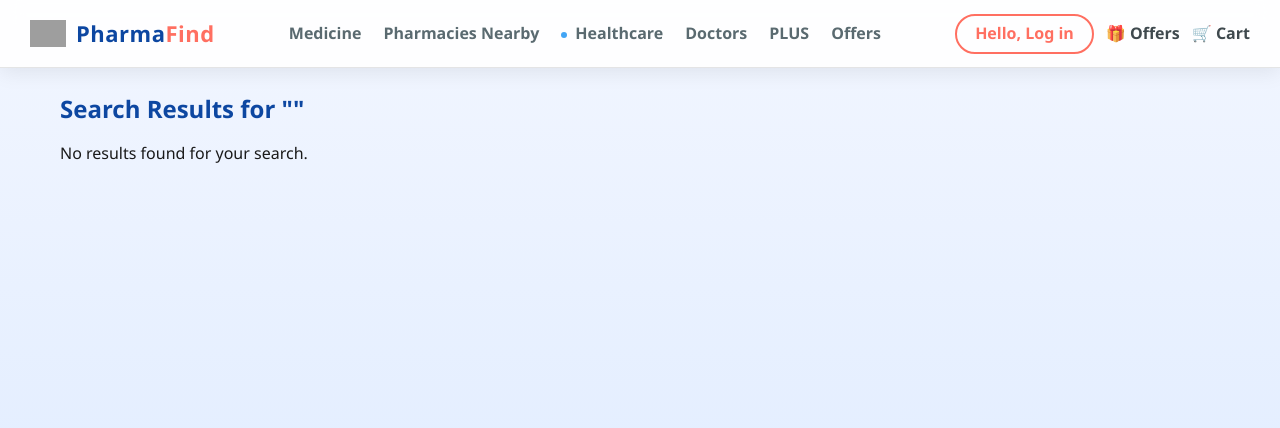
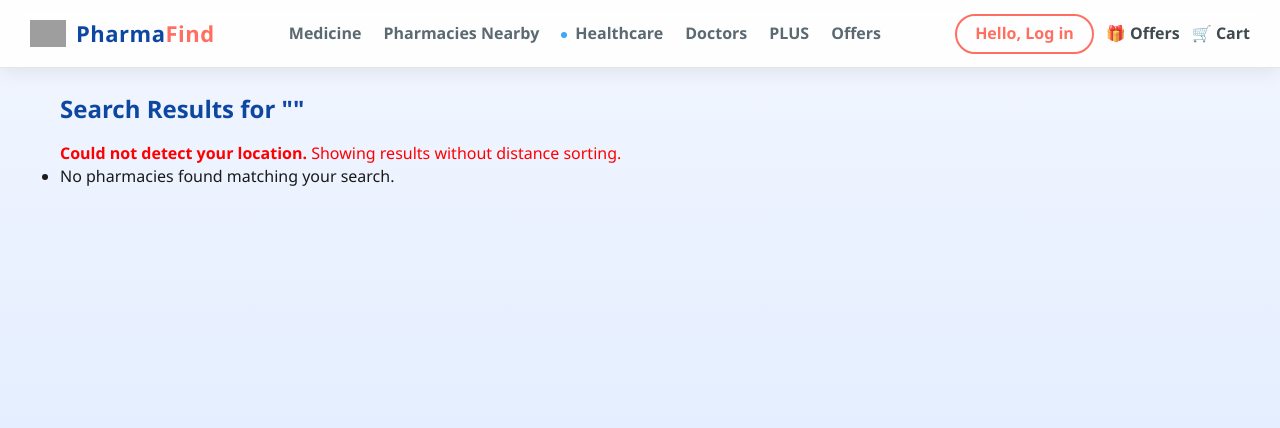
Before and after one commit to mayurkhedekar65/PharmaFind, a Django app: page /search/ in a window 1280 px wide. Shown: the top 428 px of the page. Run offline with Django 5.2, Linux system fonts and the light colour scheme; parts of the project's set-up code (start-up, migrations or seed data) failed here and were passed over; grey boxes are pictures that could not be loaded.

Commit message:
Added user location getting code , it works on mibile fine but not works on laptop as laptps gps is not thatt accurarte

```diff
--- a/PharmaFind/settings.py
+++ b/PharmaFind/settings.py
@@ -31,7 +31,7 @@ SECRET_KEY = os.getenv("SECRET_KEY", "django-insecure-=gwh^f=%-59b1ncpmz5a6oy8p2
 # SECURITY WARNING: don't run with debug turned on in production!
 DEBUG = True
 
-ALLOWED_HOSTS = []
+ALLOWED_HOSTS = ['192.168.31.12', '127.0.0.1', 'localhost']
 
 # Application definition
 
--- a/availability/models.py
+++ b/availability/models.py
@@ -1,6 +1,6 @@
 from django.db import models
 from catalog.models import MedicineDetails
-from pharmacies.models import PharmacyDetails
+from users.models import PharmacyDetails
 # Create your models here.
 class Availability(models.Model):
     pharmacy = models.ForeignKey(PharmacyDetails, on_delete=models.CASCADE)
@@ -9,8 +9,8 @@ class Availability(models.Model):
     price = models.DecimalField(max_digits=10, decimal_places=2, null = True, blank = True)
     updated_at = models.DateTimeField(auto_now = True)
 
-    class META():
-        cunique_together = ('pharmacy', 'medicine')
+    class Meta():
+        unique_together = ('pharmacy', 'medicine')
         verbose_name_plural = "Availabilities"
 
     def __str__(self):
--- a/availability/views.py
+++ b/availability/views.py
@@ -1,13 +1,13 @@
 # availability/views.py
 
 from django.shortcuts import render
-from pharmacies.models import PharmacyDetails as Pharmacy
-from .utils import haversine  # <-- Import our new function
+from .models import Availability
+from .utils import haversine
 
 def search_view(request):
     query = request.GET.get('q', '')
 
-    # Get user's location from URL, default to 0.0 if not provided
+    # Correctly get lat/lng from the URL query parameters sent by the form.
     try:
         user_lat = float(request.GET.get('lat', '0.0'))
         user_lon = float(request.GET.get('lng', '0.0'))
@@ -15,23 +15,44 @@ def search_view(request):
         user_lat, user_lon = 0.0, 0.0
 
     results = []
+    location_error = False
 
-    if query and user_lat and user_lon:
-        # 1. Filter pharmacies by name
-        pharmacies = Pharmacy.objects.filter(name__icontains=query)
+    # Check if the location is the default (0.0, 0.0), which means it wasn't provided.
+    if user_lat == 0.0 and user_lon == 0.0:
+        location_error = True
 
-        # 2. Calculate distance for each pharmacy and store as a tuple (pharmacy, distance)
-        pharmacies_with_distance = []
-        for p in pharmacies:
-            distance = haversine(user_lat, user_lon, p.latitude, p.longitude)
-            pharmacies_with_distance.append((p, distance))
+    if query:
+        availabilities = Availability.objects.select_related('pharmacy', 'medicine').filter(
+            medicine__name__icontains=query,
+            stock_quantity__gt=0
+        )
 
-        # 3. Sort the list of tuples by distance (the second item in the tuple)
-        results = sorted(pharmacies_with_distance, key=lambda item: item[1])
+        results_with_distance = []
+        for item in availabilities:
+            # Only calculate distance if we have a valid user location
+            if not location_error and item.pharmacy and item.pharmacy.latitude is not None and item.pharmacy.longitude is not None:
+                distance = haversine(
+                    user_lat,
+                    user_lon,
+                    item.pharmacy.latitude,
+                    item.pharmacy.longitude
+                )
+                item.distance = distance
+            else:
+                item.distance = None # Set distance to None if no location
+
+            results_with_distance.append(item)
+
+        # Sort by distance only if we have a valid location
+        if not location_error:
+            # Filter out items that couldn't have a distance calculated
+            results_with_distance = [item for item in results_with_distance if item.distance is not None]
+            results = sorted(results_with_distance, key=lambda item: item.distance)
+        else:
+            results = results_with_distance # Show results unsorted
 
     return render(request, 'catalog/search_results.html', {
         'results': results,
         'query': query,
-        'user_lat': user_lat, # Pass user's lat/lon to template
-        'user_lon': user_lon,
+        'location_error': location_error,
     })
--- a/catalog/models.py
+++ b/catalog/models.py
@@ -26,7 +26,7 @@ class MedicineDetails(models.Model):
     manufacturer = models.ForeignKey(Manufacturer, on_delete=models.CASCADE, blank = False, null = False)
     category = models.ForeignKey(Category, on_delete=models.CASCADE, blank = False, null = False)
     price = models.DecimalField(max_digits=10, decimal_places=2, blank = False, null = False)
-    dosage_form = models.CharField(max_length=50, blank=False , null=False )  # e.g., 'Tablet', 'Syrup', 'Injection'
+    dosage_form = models.CharField(max_length=50, blank=True , null=True )  # e.g., 'Tablet', 'Syrup', 'Injection'
     strength = models.CharField(max_length=50, blank=False, null=False)  # e.g., '500 mg', '10 mg/5 ml'
 
     def __str__(self):
--- a/catalog/templates/catalog/search_results.html
+++ b/catalog/templates/catalog/search_results.html
@@ -1,27 +1,26 @@
 {% extends "base.html" %}
-{% load static %}
-
-{% block title %}Search Results{% endblock %}
 
 {% block content %}
-<main>
     <h2>Search Results for "{{ query }}"</h2>
 
-    {% if results %}
+    {% if location_error %}
+        <p style="color: red;"><strong>Could not detect your location.</strong> Showing results without distance sorting.</p>
+    {% else %}
         <p>Showing pharmacies sorted by nearest to your location.</p>
+    {% endif %}
+
     <ul>
-            {% for pharmacy, distance in results %}
+        {% for item in results %}
             <li>
-                    <strong>{{ pharmacy.name }}</strong> - {{ pharmacy.address }}
-                    <br>
-                    <em>Distance: {{ distance|floatformat:2 }} km away</em>
+                <strong>Medicine:</strong> {{ item.medicine.name }} at {{ item.pharmacy.name }}<br>
+                <strong>Address:</strong> {{ item.pharmacy.address }}<br>
+                <strong>Price:</strong> ₹{{ item.price }}<br>
+                {% if item.distance is not None %}
+                    <strong>Distance:</strong> {{ item.distance|floatformat:2 }} km away
+                {% endif %}
             </li>
         {% empty %}
             <li>No pharmacies found matching your search.</li>
         {% endfor %}
     </ul>
-    {% else %}
-        <p>No results found for your search.</p>
-    {% endif %}
-</main>
 {% endblock %}
--- a/orders/models.py
+++ b/orders/models.py
@@ -15,7 +15,7 @@ class Order(models.Model):
         CANCELLED = 'CANCELLED', 'Cancelled'
 
     user = models.ForeignKey(settings.AUTH_USER_MODEL, on_delete=models.CASCADE)
-    pharmacy = models.ForeignKey('pharmacies.PharmacyDetails', on_delete=models.CASCADE)
+    pharmacy = models.ForeignKey('users.PharmacyDetails', on_delete=models.CASCADE)
     order_type = models.CharField(max_length=20, choices=Order_Type.choices)
     order_status = models.CharField(max_length=20, choices=Order_Status.choices, default=Order_Status.PENDING)
     total_amount = models.DecimalField(max_digits=10, decimal_places=2, default=0.00)
--- a/requestapp/models.py
+++ b/requestapp/models.py
@@ -1,6 +1,6 @@
 from django.db import models
 from django.conf import settings
-from pharmacies.models import PharmacyDetails
+from users.models import PharmacyDetails
 # Create your models here.
 
 class MedicineRequest(models.Model):
@@ -13,5 +13,5 @@ class MedicineRequest(models.Model):
     medicine_name = models.CharField(max_length=255)
     medicine = models.ForeignKey('catalog.MedicineDetails', null=True, blank=True, on_delete=models.SET_NULL)
     status = models.CharField(max_length = 20, choices=Status.choices, default=Status.PENDING)
-    pharmacy = models.ForeignKey('pharmacies.PharmacyDetails',null=True , blank=True , on_delete=models.SET_NULL,)
+    pharmacy = models.ForeignKey('users.PharmacyDetails',null=True , blank=True , on_delete=models.SET_NULL,)
     created_at = models.DateTimeField(auto_now_add = True)
```
Also changed, not shown: templates/home/home.html (+13 -6 lines), availability/migrations/0001_initial.py, catalog/migrations/0002_alter_medicinedetails_dosage_form.py (added), orders/migrations/0001_initial.py, users/migrations/0002_pharmacydetails_delete_pharmacy.py (added). Lines whose indentation alone changed are shown as unchanged.
